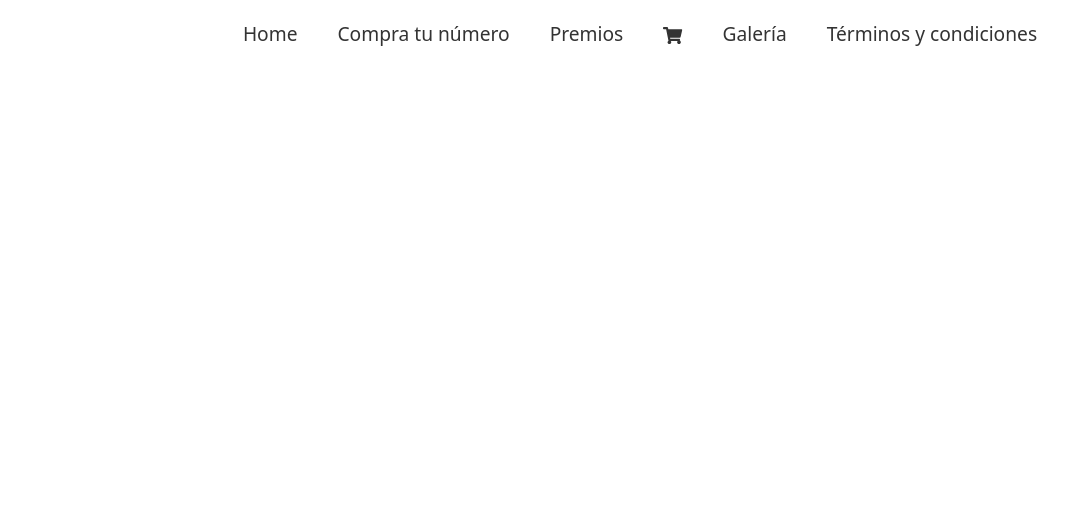
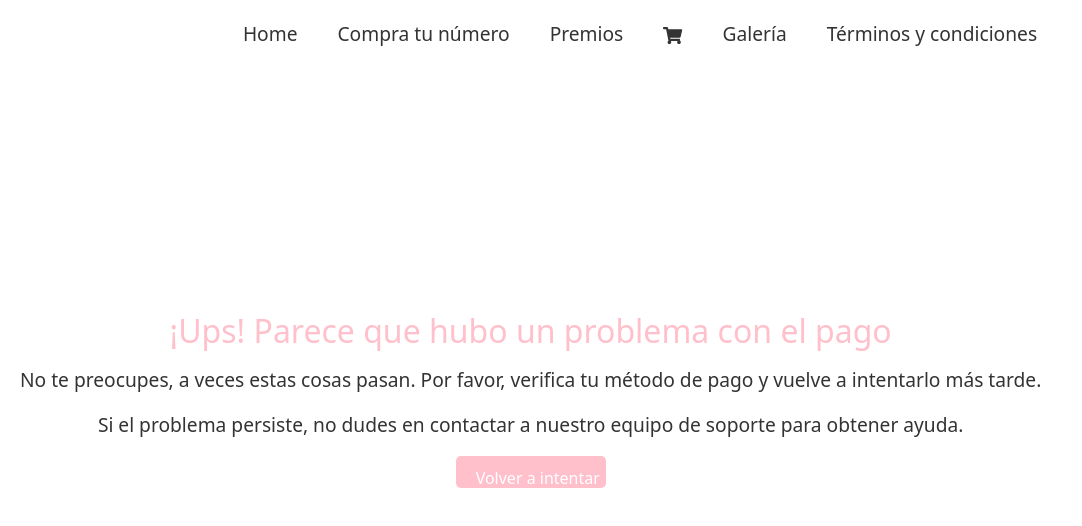
Before and after one commit to gonzalolavin99/Michelson-Cosmetics, a React app in the folder WEB/: page /compra-fallida in a window 1280 px wide. Shown: the top 526 px of the page, without its empty margins (0-1082 px from the left). Built offline with nearby package versions, Linux system fonts and the light colour scheme; the HTML template or start-up script is replaced by a standard one.

Commit message:
UPDATE: Arreglo visual en vista de compra fallida

```diff
--- a/WEB/src/App.jsx
+++ b/WEB/src/App.jsx
@@ -11,6 +11,7 @@ import Premios from "./views/Premios";
 import "./index.css";
 import PruebaApi from "./components/PruebaApi";
 import CompraExitosa from "./views/CompraExitosa";
+import CompraFallida from "./views/CompraFallida";
 import TicketProvider from "./context/TicketContext"; // Importar TicketProvider
 
 const App = () => {
@@ -27,6 +28,7 @@ const App = () => {
           <Route path="/premios" element={<Premios />} />
           <Route path="/pruebaApi" element={<PruebaApi />} />
           <Route path="/compra-exitosa" element={<CompraExitosa />} />
+          <Route path="/compra-fallida" element={<CompraFallida/>}/>
         </Routes>
       </div>
     </TicketProvider>
--- a/WEB/src/index.css
+++ b/WEB/src/index.css
@@ -181,6 +181,45 @@ button:focus-visible {
   margin-right: 5px; /* Ajusta el espaciado entre el texto y los botones */
 }
 
+.compra-fallida-container {
+  display: flex;
+  flex-direction: column;
+  align-items: center;
+  justify-content: center;
+  height: 100vh;
+  text-align: center;
+  padding: 20px;
+}
+
+.compra-fallida-container h2 {
+  color: #ffc0cb;
+  font-size: 2rem;
+  margin-bottom: 1rem;
+}
+
+.compra-fallida-container p {
+  color: #333;
+  font-size: 1.2rem;
+  margin-bottom: 1rem;
+}
+
+.btn-volver {
+  background-color: #ffc0cb;
+  color: #fff;
+  border: none;
+  padding: 10px 20px;
+  border-radius: 5px;
+  cursor: pointer;
+  font-size: 1rem;
+  transition: background-color 0.3s ease;
+  white-space: nowrap;
+  min-width: 150px; /* Ajusta este valor según sea necesario */
+}
+
+.btn-volver:hover {
+  background-color: #ffb3b3;
+}
+
 @keyframes slideDown {
   from {
     opacity: 0;
--- /dev/null
+++ b/WEB/src/views/CompraFallida.jsx
@@ -0,0 +1,30 @@
+import React from 'react';
+import { useNavigate } from 'react-router-dom';
+
+
+const CompraFallida = () => {
+    const navigate = useNavigate();
+
+    const handleVolverAComprar = () => {
+      navigate('/compra');
+    };
+
+    return (
+      <div className="compra-fallida-container">
+        <h2>¡Ups! Parece que hubo un problema con el pago</h2>
+        <p>
+          No te preocupes, a veces estas cosas pasan. Por favor, verifica tu
+          método de pago y vuelve a intentarlo más tarde.
+        </p>
+        <p>
+          Si el problema persiste, no dudes en contactar a nuestro equipo de
+          soporte para obtener ayuda.
+        </p>
+        <button className="btn-volver" onClick={handleVolverAComprar}>
+          Volver a intentar
+        </button>
+      </div>
+    );
+  };
+
+  export default CompraFallida;
--- a/WEB/src/views/ComprarNumero.jsx
+++ b/WEB/src/views/ComprarNumero.jsx
@@ -19,13 +19,18 @@ const ComprarNumero = () => {
     setCompraExitosa(true);
   };
 
+  const handleCompraFallida = () =>{
+    navigate('/compra-fallida');
+  };
+
+
   return (
     <div>
       {/* Botón "Paga aquí" que llama a la función handleCompra */}
       <button className="btn-pink" onClick={handleCompra}>Paga aquí</button>
 
       {/* Botón "No pagues aquí" (opcional) */}
-      <button className="btn-pink">No pagues aquí!</button>
+      <button className="btn-pink" onClick={handleCompraFallida}>No pagues aquí!</button>
     </div>
   );
 };
```
